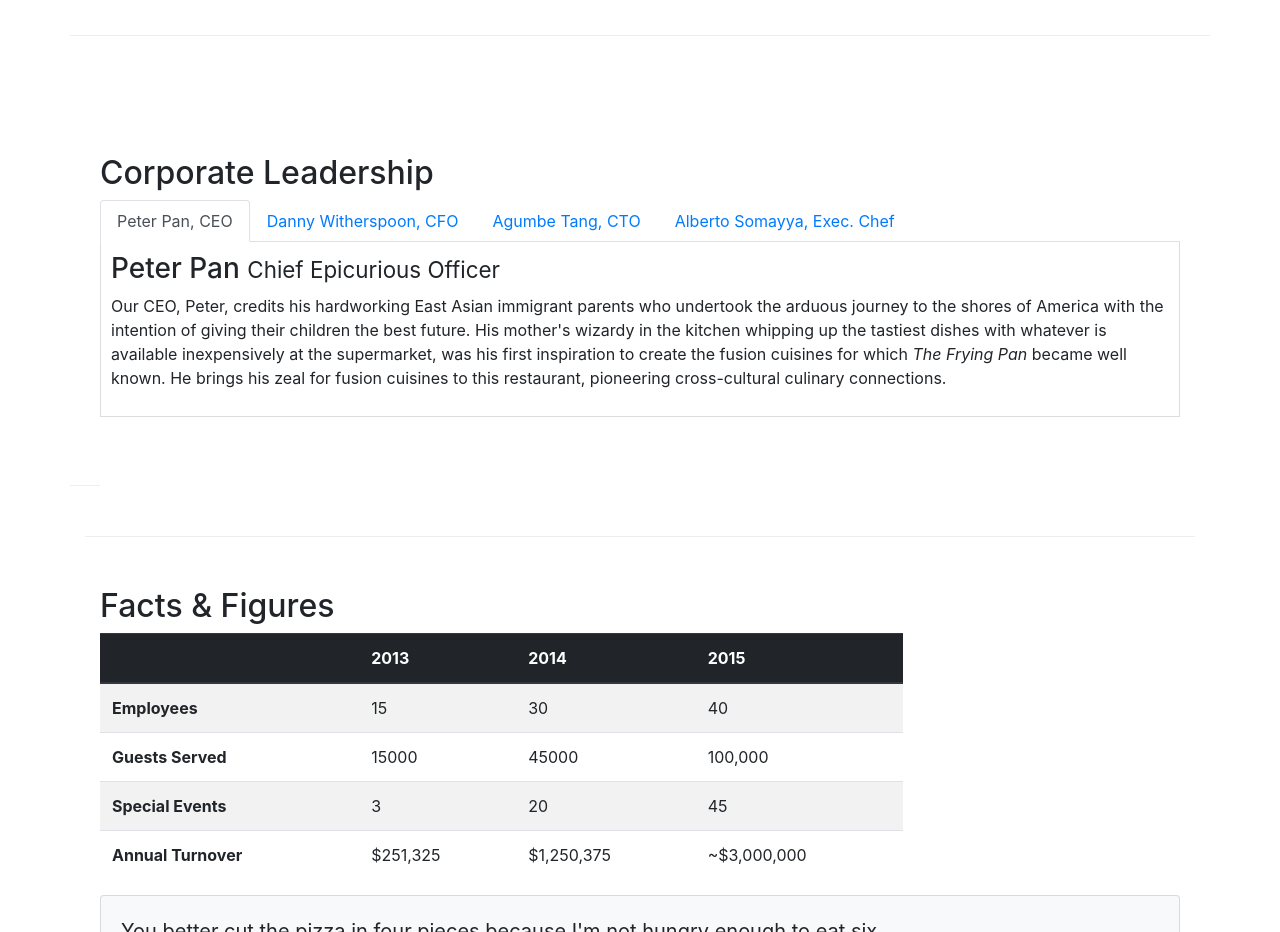
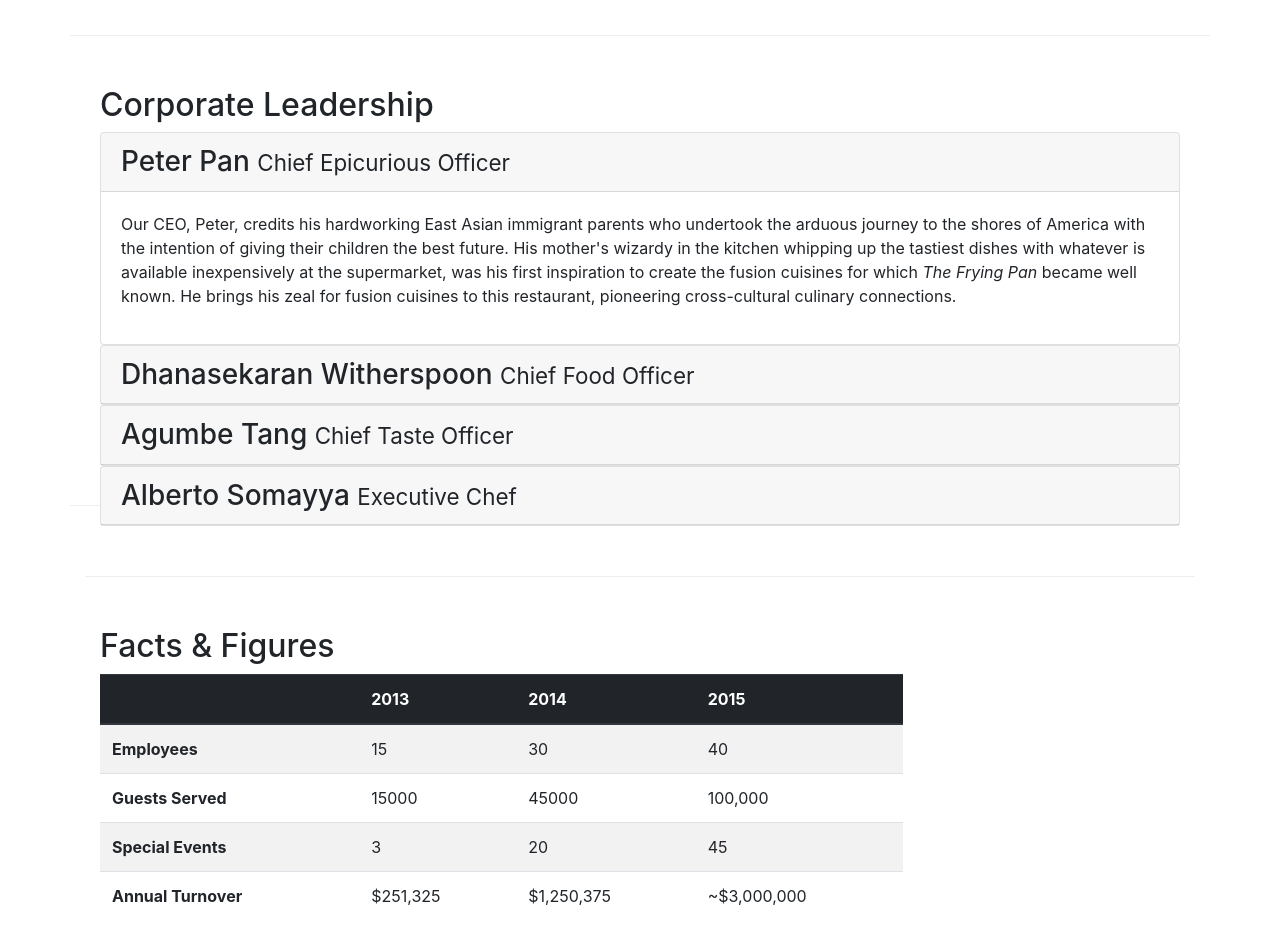
Before and after one commit to Ricadogovea/UI-frameworks-web-page, a website: page aboutus.html in a window 1280 px wide. Shown: the part 820-1752 px from the top of the page. Drawn offline with nearby package versions, Linux system fonts and the light colour scheme.

Commit message:
Accordion

```diff
--- a/aboutus.html
+++ b/aboutus.html
@@ -100,43 +100,64 @@
                </div>
                 <div class="col-xs-12 col-sm-12 ">
                     <h2>Corporate Leadership</h2>
-                    <ul class="nav nav-tabs">
-                        <li class="nav-item">
-                          <a class="nav-link active" href="#peter"
-                            role="tab" data-toggle="tab">Peter Pan, CEO</a>
-                        </li>
-                        <li class="nav-item">
-                          <a class="nav-link" href="#danny" role="tab"
-                            data-toggle="tab">Danny Witherspoon, CFO</a>
-                        </li>
-                        <li class="nav-item">
-                          <a class="nav-link" href="#agumbe"role="tab"
-                            data-toggle="tab">Agumbe Tang, CTO</a>
-                        </li>
-                        <li class="nav-item">
-                          <a class="nav-link" href="#alberto" role="tab"
-                            data-toggle="tab">Alberto Somayya, Exec. Chef</a>
-                        </li>
-                    </ul>
-                    <div class="tab-content">
-                        <div role="tabpanel" class="tab-pane fade show active" id="peter">
-                            <h3>Peter Pan <small>Chief Epicurious Officer</small></h3>
+                        <div id="accordion">
+                            <div class="card">
+                                <div class="card-header" role="tab" id="peterhead">
+                                    <h3 class="mb-0">
+                                    <a data-toggle="collapse" data-target="#peter">
+                                    Peter Pan <small>Chief Epicurious Officer</small>
+                                    </a></h3>
+                                </div>
+                                <div class="collapse show" id="peter" data-parent="#accordion">
+                                    <div class="card-body">
                                         <p class="d-none d-sm-block">Our CEO, Peter, credits his hardworking East Asian immigrant parents who undertook the arduous journey to the shores of America with the intention of giving their children the best future. His mother's wizardy in the kitchen whipping up the tastiest dishes with whatever is available inexpensively at the supermarket, was his first inspiration to create the fusion cuisines for which <em>The Frying Pan</em> became well known. He brings his zeal for fusion cuisines to this restaurant, pioneering cross-cultural culinary connections.</p>
                                     </div>
-                        <div role="tabpanel" class="tab-pane fade" id="danny">
-                            <h3>Dhanasekaran Witherspoon <small>Chief Food Officer</small></h3>
+                                </div>
+                            </div>
+                        </div>
+                        <div class="card">
+                            <div class="card-header" role="tab" id="dannyhead">
+                                <h3 class="mb-0">
+                                    <a class="collapsed" data-toggle="collapse" data-target="#danny">
+                                    Dhanasekaran Witherspoon <small>Chief Food Officer</small>
+                                    </a>
+                                </h3>
+                            </div>
+                            <div class="collapse" id="danny" data-parent="#accordion">
+                                <div class="card-body">
                                     <p class="d-none d-sm-block">Our CFO, Danny, as he is affectionately referred to by his colleagues, comes from a long established family tradition in farming and produce. His experiences growing up on a farm in the Australian outback gave him great appreciation for varieties of food sources. As he puts it in his own words, <em>Everything that runs, wins, and everything that stays, pays!</em></p>
                                 </div>
-                        <div role="tabpanel" class="tab-pane fade" id="agumbe">
-                            <h3>Agumbe Tang <small>Chief Taste Officer</small></h3>
+                            </div>
+                       </div>
+                       <div class="card">
+                            <div class="card-header" role="tab" id="agumbehead">
+                                <h3 class="mb-0">
+                                    <a class="collapsed" data-toggle="collapse" data-target="#agumbe">
+                                    Agumbe Tang <small>Chief Taste Officer</small>
+                                    </a>
+                                </h3>
+                            </div>
+                            <div class="collapse" id="agumbe" data-parent="#accordion">
+                                <div class="card-body">
                                     <p class="d-none d-sm-block">Blessed with the most discerning gustatory sense, Agumbe, our CFO, personally ensures that every dish that we serve meets his exacting tastes. Our chefs dread the tongue lashing that ensues if their dish does not meet his exacting standards. He lives by his motto, <em>You click only if you survive my lick.</em></p>
                                 </div>
-                        <div role="tabpanel" class="tab-pane fade" id="alberto">
-                            <h3>Alberto Somayya <small>Executive Chef</small></h3>
+                            </div>
+                        </div>
+
+                        <div class="card">
+                            <div class="card-header" role="tab" id="albertohead">
+                                <h3 class="mb-0">
+                                    <a class="collapsed" data-toggle="collapse" data-target="#alberto">
+                                    Alberto Somayya <small>Executive Chef</small>
+                                    </a>
+                                </h3>
+                            </div>
+                            <div class="collapse" id="alberto" data-parent="#accordion">
+                                <div class="card-body">
                                     <p class="d-none d-sm-block">Award winning three-star Michelin chef with wide International experience having worked closely with whos-who in the culinary world, he specializes in creating mouthwatering Indo-Italian fusion experiences. He says, <em>Put together the cuisines from the two craziest cultures, and you get a winning hit! Amma Mia!</em></p>
                                 </div>
                             </div>
-
+                        </div>
                 </div>
             </div>
             <div class="row row-content">
```
Lines whose indentation alone changed are shown as unchanged.
